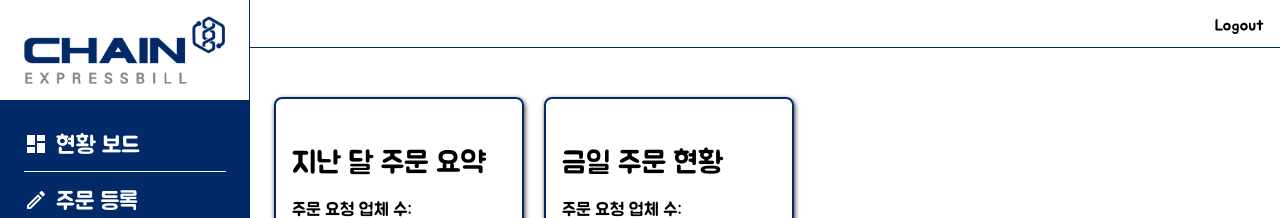
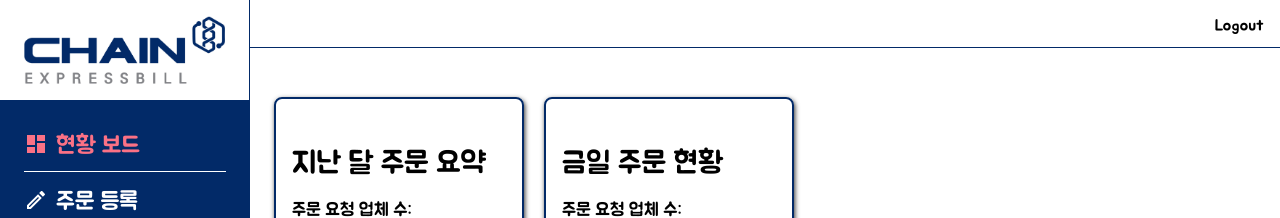
Before and after one commit to ChainExpressbill/coldchain, a React (Create React App) app in the folder frontend/: page /dashboard in a window 1280 px wide. Shown: the top 218 px of the page. Built offline with nearby package versions, Linux system fonts and the light colour scheme; no server answers.

Commit message:
feat: 좌측 메뉴 active class 추가
현재 보고 있는 메뉴에 해당하는 페이지에 들어가 있을 때 active class를 통해 사용자가 알아보기 쉽게함

```diff
--- a/frontend/src/components/side/SideMenu.tsx
+++ b/frontend/src/components/side/SideMenu.tsx
@@ -1,8 +1,22 @@
 import React from 'react';
-import { Link } from 'react-router-dom';
+import { Link, LinkProps, useMatch, useResolvedPath } from 'react-router-dom';
 import classnames from 'classnames';
 import styles from './menu.module.scss';
 import { MdDashboard, MdOutlineCreate, MdList } from 'react-icons/md';
+
+function CustomLink({ children, to, ...props }: LinkProps) {
+  const resolved = useResolvedPath(to);
+  const match = useMatch({ path: resolved.pathname, end: true });
+  const activeClassName = classnames(match ? styles.active : '');
+
+  return (
+    <div>
+      <Link className={activeClassName} to={to} {...props}>
+        {children}
+      </Link>
+    </div>
+  );
+}
 
 function SideMenu() {
   const asideClassnames = classnames('w-full flex flex-col', styles.lnb);
@@ -16,22 +30,22 @@ function SideMenu() {
       </div>
       <ul className={styles.Menu__List}>
         <li className={styles.Menu__Title}>
-          <Link to="/dashboard">
+          <CustomLink to="/dashboard">
             <MdDashboard className="mr-2" />
             현황 보드
-          </Link>
+          </CustomLink>
         </li>
         <li className={styles.Menu__Title}>
-          <Link to="/orders/new">
+          <CustomLink to="/orders/new">
             <MdOutlineCreate className="mr-2" />
             주문 등록
-          </Link>
+          </CustomLink>
         </li>
         <li className={styles.Menu__Title}>
-          <Link to="/orders">
+          <CustomLink to="/orders">
             <MdList className="mr-2" />
             주문 조회
-          </Link>
+          </CustomLink>
         </li>
       </ul>
     </aside>
--- a/frontend/src/components/side/menu.module.scss
+++ b/frontend/src/components/side/menu.module.scss
@@ -9,6 +9,10 @@
 
       a {
         @apply flex items-center w-full text-2xl text-white;
+
+        &.active {
+          @apply text-rose-400;
+        }
       }
     }
   }
```
